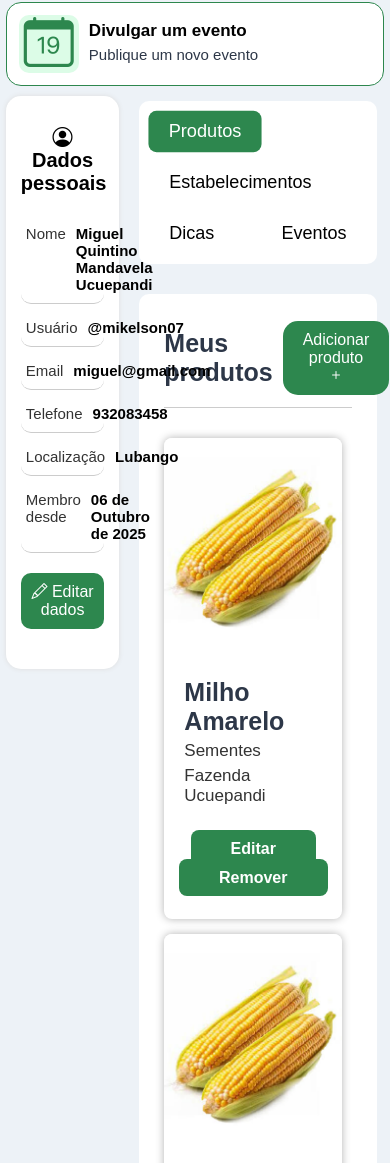
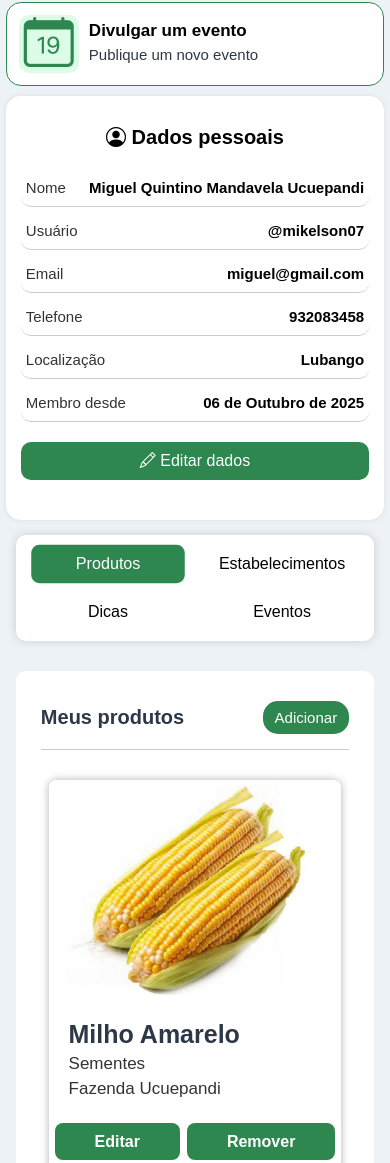
Before and after one commit to miguelucuepandi/agroganho, a plain HTML site: page usuario/perfil.html in a window 390 px wide. Shown: the part 868-2031 px from the top of the page. Drawn offline with Linux system fonts and the light colour scheme.

Commit message:
Actualizei o estilo do perfil

```diff
--- a/estilos/usuario/perfil.css
+++ b/estilos/usuario/perfil.css
@@ -222,11 +222,11 @@ main section#outrasSessoes {
   justify-content: space-between;
   align-items: flex-start;
   gap: 10px;
-  position: relative;
 }
 
 main section#outrasSessoes section#left {
   position: sticky;
+  top: 73px;
   display: block;
   z-index: 1;
   width: 30%;
@@ -234,6 +234,7 @@ main section#outrasSessoes section#left {
   border-radius: 15px;
   padding: 20px 15px;
   height: auto;
+  background-color: #fff;
 }
 
 main section#outrasSessoes section#left h2 {
@@ -244,8 +245,6 @@ main section#outrasSessoes section#left h2 {
 
 main section#outrasSessoes section#left div.dadosP {
   margin: 20px 0;
-  position: sticky;
-	top: 0;
 }
 
 main section#outrasSessoes section#left div.dadosP div.dado {
@@ -288,6 +287,8 @@ main section#outrasSessoes section#right section#filtro {
 }
 
 main section#outrasSessoes section#right section#filtro aside.botoes {
+    position: sticky;
+    top: 73px;
     width: 100%;
     max-width: 1300px;
     margin: 0 auto;
@@ -307,6 +308,7 @@ main section#outrasSessoes section#right section#filtro aside.botoes button {
     border-radius: 8px;
     transition: 0.2s;
     background-color: transparent;
+    width: 24%;
 }
 
 main section#outrasSessoes section#right section#filtro aside.botoes button:hover,
@@ -351,6 +353,48 @@ main section#outrasSessoes section#right section#filtro aside.itens div.cima a {
 main section#outrasSessoes section#right section#filtro aside.itens div.baixo {
   padding: 30px 0;
   display: flex;
-  gap: 15px;
+  gap: 10px;
   flex-wrap: wrap;
 }
+
+@media (max-width: 850px) {
+  main section#outrasSessoes section#left {
+    width: 45%;
+  }
+  main section#outrasSessoes section#right {
+    width: 52%;
+  }
+  main section#outrasSessoes section#right section#filtro aside.itens div.cima h2 {
+    font-size: 20px;
+  }
+
+  main section#outrasSessoes section#right section#filtro aside.itens div.cima a {
+    padding: 8px 12px;
+    font-size: 15px;
+  }
+  main section#outrasSessoes section#right section#filtro aside.itens div.baixo {
+    justify-content: center;
+  }
+  main section#outrasSessoes section#right section#filtro aside.botoes {
+      box-shadow: 0 0 10px #ccc;
+      justify-content: space-around;
+    }
+  main section#outrasSessoes section#right section#filtro aside.botoes button {
+      padding: 10px;
+      font-size: 16px;
+      width: 45%;
+    }
+}
+
+@media (max-width: 650px) {
+  main section#outrasSessoes {
+    flex-wrap: wrap;
+  }
+  main section#outrasSessoes section#left {
+    width: 100%;
+    position: initial;
+  }
+  main section#outrasSessoes section#right {
+    width: 100%;
+  }
+}
--- a/usuario/perfil.html
+++ b/usuario/perfil.html
@@ -138,7 +138,7 @@
                             <div valor="produto" class="item">
                                <div class="cima">
                                    <h2>Meus produtos</h2>
-                                   <a href="#">Adicionar produto <i class="bi-plus"></i></a>
+                                   <a href="#">Adicionar</a>
                                </div>
                                <div class="baixo ">
                                   <div class="cardModelo1">
@@ -182,7 +182,7 @@
                             <div valor="estabelecimento" class="item">
                                 <div class="cima">
                                     <h2>Meus Estabelecimentos</h2>
-                                    <a href="#">Adicionar<i class="bi-plus"></i></a>
+                                    <a href="#">Adicionar</a>
                                 </div>
                                 <div class="baixo ">
                                     <div class="cardModelo1">
@@ -226,7 +226,7 @@
                             <div valor="dica" class="item">
                                 <div class="cima">
                                     <h2>Minhas dicas</h2>
-                                    <a href="#">Adicionar dica <i class="bi-plus"></i></a>
+                                    <a href="#">Adicionar </a>
                                 </div>
                                 <div class="baixo ">
                                     <div class="cardModelo1">
@@ -270,7 +270,7 @@
                             <div valor="evento" class="item">
                                 <div class="cima">
                                     <h2>Meus Evento</h2>
-                                    <a href="#">Divulgar evento <i class="bi-plus"></i></a>
+                                    <a href="#">Divulgar</a>
                                 </div>
                                 <div class="baixo ">
                                     <div class="cardModelo1">
```
